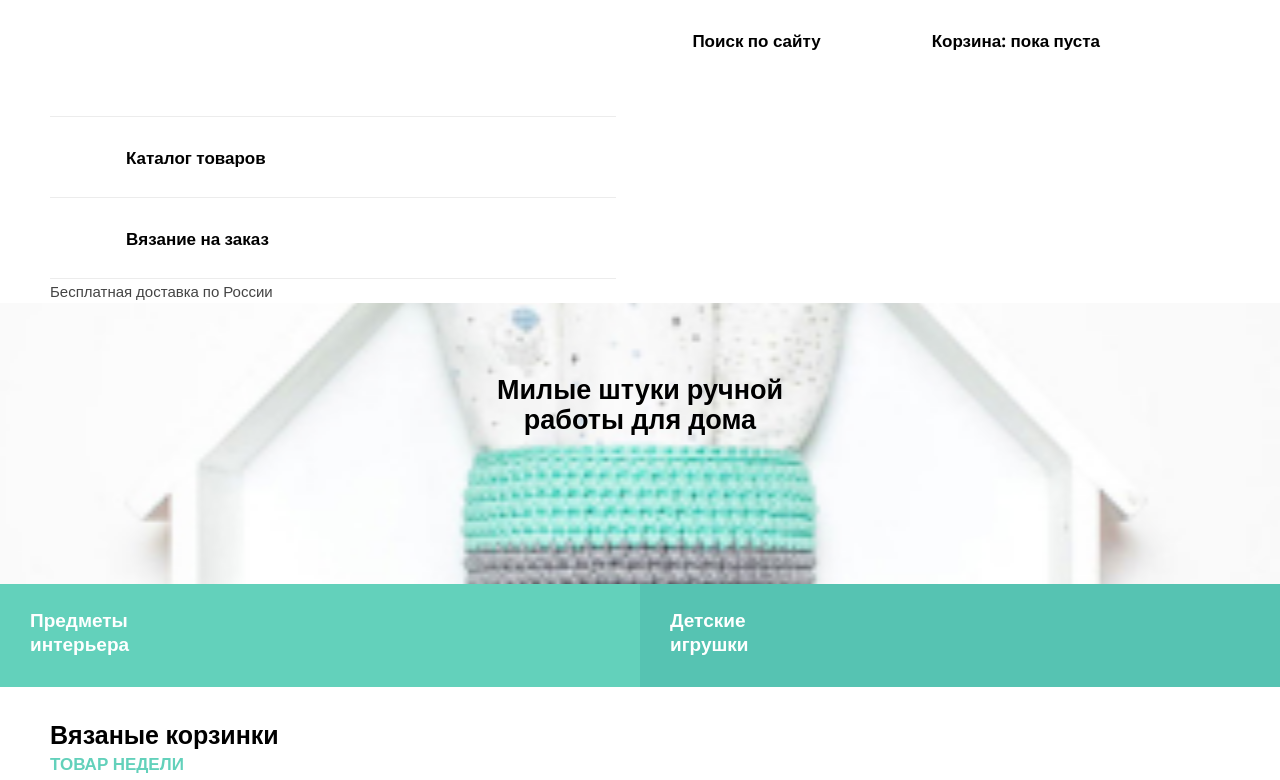
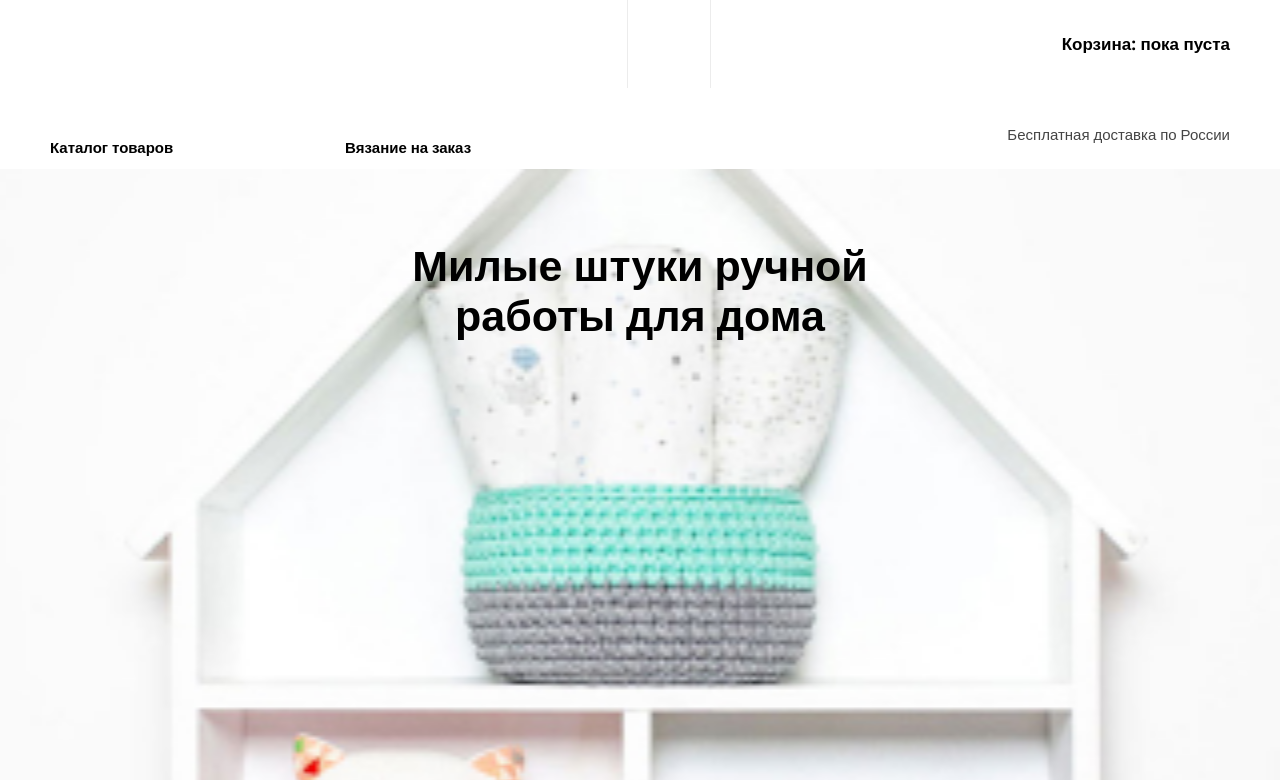
Before and after one commit to doctorrsm/mymishka, a website: page source/index.html in a window 1280 px wide. Shown: the top 780 px of the page. Drawn offline with nearby package versions, Linux system fonts and the light colour scheme; files that its build step writes are made by us from their sources.

Commit message:
Сохраняет изменения

```diff
--- a/gulpfile.js
+++ b/gulpfile.js
@@ -90,7 +90,7 @@ export function js() {
 
 export function watch() {
   gulp.watch('./source/**/*.html', series(njk, reload));
-  gulp.watch('./source/sass/**/*.scss', series(сыы, reload));
+  gulp.watch('./source/sass/**/*.scss', series(css, reload));
   gulp.watch('./source/js/*.js', js);
   gulp.watch('./source/**/*.svg', series(svg, svgcopy));
   gulp.watch('./source/**/*.{jpg,png}', series(img, webp));
--- a/source/partials/header.html
+++ b/source/partials/header.html
@@ -41,9 +41,11 @@
           <span class="navbar__cart-text">Корзина: пока пуста</span>
         </a>
       </li>
+
+      <li class="navbar__links-item navbar__text-about-delivery">
+        <p >Бесплатная доставка по России</p>
+      </li>
     </ul>
-    <div>
-      <p class="navbar__text-about-delivery">Бесплатная доставка по России</p>
-    </div>
+
   </div>
 </nav>
--- a/source/sass/blocks/hero.scss
+++ b/source/sass/blocks/hero.scss
@@ -15,6 +15,10 @@
     background-image: url("../img/bg/hero-mobile@2x.jpg");
   }
 
+  @media (min-width: $screen-tablet) {
+    min-height: 627px;
+  }
+
 }
 
 .hero__title {
@@ -27,6 +31,11 @@
   text-align: center;
   margin: 0 auto;
   width: 96%;
+
+  @media (min-width: $screen-tablet) {
+    font-size: 43px;
+    line-height: 50px;
+  }
 }
 
 .hero__categories {
@@ -37,6 +46,7 @@
     display: grid;
     grid-template-columns: 1fr 1fr;
     margin: 0 -50px;
+
   }
 }
 
--- a/source/sass/blocks/main-nav.scss
+++ b/source/sass/blocks/main-nav.scss
@@ -1,10 +1,13 @@
 .main-nav {
    @include list-reset;
-}
 
-.main-nav {
   @media (max-width: $screen-mobile) {
     display: none;
+  }
+
+  @media (min-width: $screen-tablet) {
+    display: grid;
+    grid-template-columns: 1fr 1fr;
   }
 
 }
@@ -16,6 +19,11 @@
    display: block;
    padding: 0 30px;
    border-bottom: 1px solid #ececec;
+
+   @media (min-width: $screen-tablet) {
+  padding: 0;
+  border: none;
+   }
 }
 
 .main-nav__link {
@@ -29,6 +37,12 @@
    color: #000000;
    text-decoration: none;
 
+   @media (min-width: $screen-tablet) {
+      padding: 19px 0 10px;
+      font-size: 15px;
+      line-height: 24px;
+   }
+
    &:hover, &:focus {
      opacity: 0.6;
    }
--- a/source/sass/blocks/navbar.scss
+++ b/source/sass/blocks/navbar.scss
@@ -9,13 +9,11 @@
 
   @media (min-width: $screen-tablet) {
     display: grid;
-    grid-template-columns: 48% 1fr;
+    grid-template-columns: 1fr 1fr;
   }
 }
 
-.navbar__main-nav-wrapper {
-
-}
+.navbar__main-nav-wrapper {}
 
 .navbar__logo {
   display: flex;
@@ -25,7 +23,9 @@
   border-bottom: 1px solid var(--border);
 
   @media (min-width: $screen-tablet) {
-  justify-content: flex-start;
+    justify-content: flex-start;
+    padding-left: 0;
+    border: none;
   }
 
   &:hover {
@@ -82,8 +82,9 @@
   }
 
   @media (min-width: $screen-tablet) {
-    display: grid;
-    grid-template-columns: auto 1fr;
+    display: flex;
+    align-items: flex-start;
+    flex-wrap: wrap;
   }
 }
 
@@ -97,16 +98,21 @@
   border-bottom: 1px solid var(--border);
 
   @media (min-width: $screen-tablet) {
-    border:none;
+    border: none;
+    border-left: 1px solid var(--border);
+    padding: 0;
   }
 }
 
 .navbar__links-item--search {
   position: relative;
+
+  @media (min-width: $screen-tablet) {
+    margin-left: -13px;
+  }
 }
 
 .navbar__search-link {
-
   display: flex;
   padding: 29px 5px 27px 46px;
 
@@ -128,21 +134,45 @@
   &:active {
     opacity: 0.3;
   }
+
+  @media (min-width: $screen-tablet) {
+    padding: 36px 31px 34px 33px;
+    justify-content: center;
+    align-items: center;
+  }
 }
 
 .navbar__search-link {
   @include svg-navbar-icon;
   position: relative;
+
   svg {
     left: 0;
+
+    @media (min-width: $screen-tablet) {
+      position: static;
+      transform: initial;
+      display: inline-flex;
+    }
+  }
+
+  @media (min-width: $screen-tablet) {
+    span {
+      @include visually-hidden;
+    }
   }
 }
 
 .navbar__cart {
   position: relative;
+
+  @media (min-width: $screen-tablet) {
+    flex-grow: 1;
+  }
 }
 
 .navbar__cart-link {
+  position: relative;
   display: block;
 
   @include svg-navbar-icon;
@@ -155,6 +185,21 @@
   &:active {
     opacity: 0.3;
   }
+
+  @media (min-width: $screen-tablet) {
+    display: flex;
+    align-items: center;
+    justify-content: space-between;
+    padding: 32px 0 32px;
+
+    svg {
+      display: inline-flex;
+      transform: initial;
+      position: static;
+      margin-left: 32px;
+    }
+  }
+
 }
 
 .navbar__cart-button {
@@ -173,6 +218,10 @@
   letter-spacing: 0px;
   color: #000000;
   text-decoration: none;
+
+  @media (min-width: $screen-tablet) {
+    padding: 0;
+  }
 }
 
 .navbar__close-button {
@@ -216,4 +265,14 @@
   @media (max-width: $screen-mobile) {
     display: none;
   }
+
+  @media (min-width: $screen-tablet) {
+   width: 100%;
+   text-align: right;
+   padding-top: 10px;
+   border-left: none;
+   p {
+     margin: 0;
+   }
+  }
 }
--- a/source/sass/mixins/custom-mixins.scss
+++ b/source/sass/mixins/custom-mixins.scss
@@ -3,10 +3,6 @@
     position: absolute;
     top: 50%;
     transform: translateY(-50%);
-
-  }
-
-   svg {
     fill: var(--grey-light);
   }
 
--- a/source/sass/mixins/mixins.scss
+++ b/source/sass/mixins/mixins.scss
@@ -12,3 +12,14 @@
    background-color: transparent;
    cursor: pointer;
 }
+
+@mixin visually-hidden {
+  position: absolute;
+  width: 1px;
+  height: 1px;
+  margin: -1px;
+  padding: 0;
+  border: 0;
+  clip: rect(0 0 0 0);
+  overflow: hidden;
+}
```
